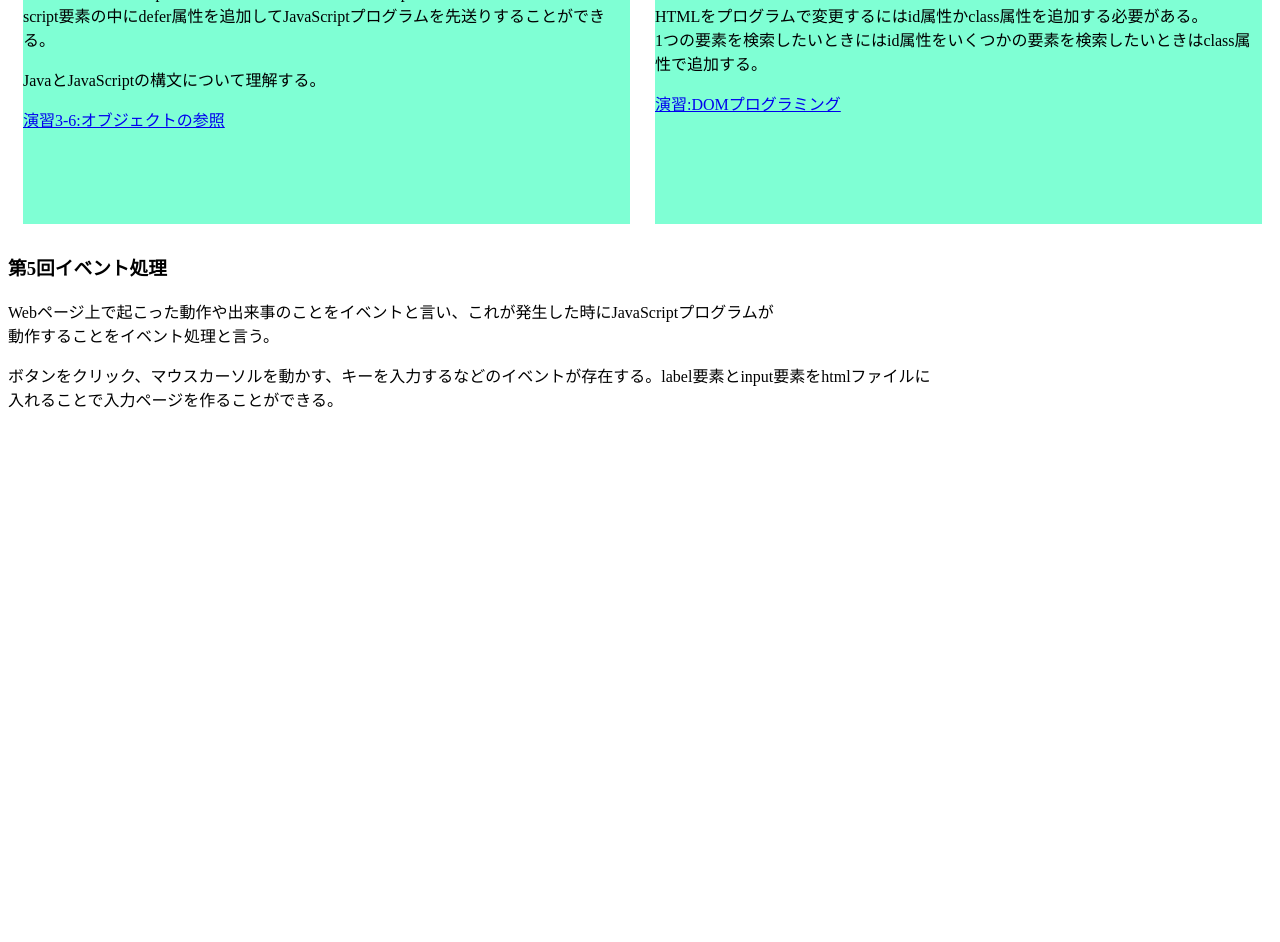
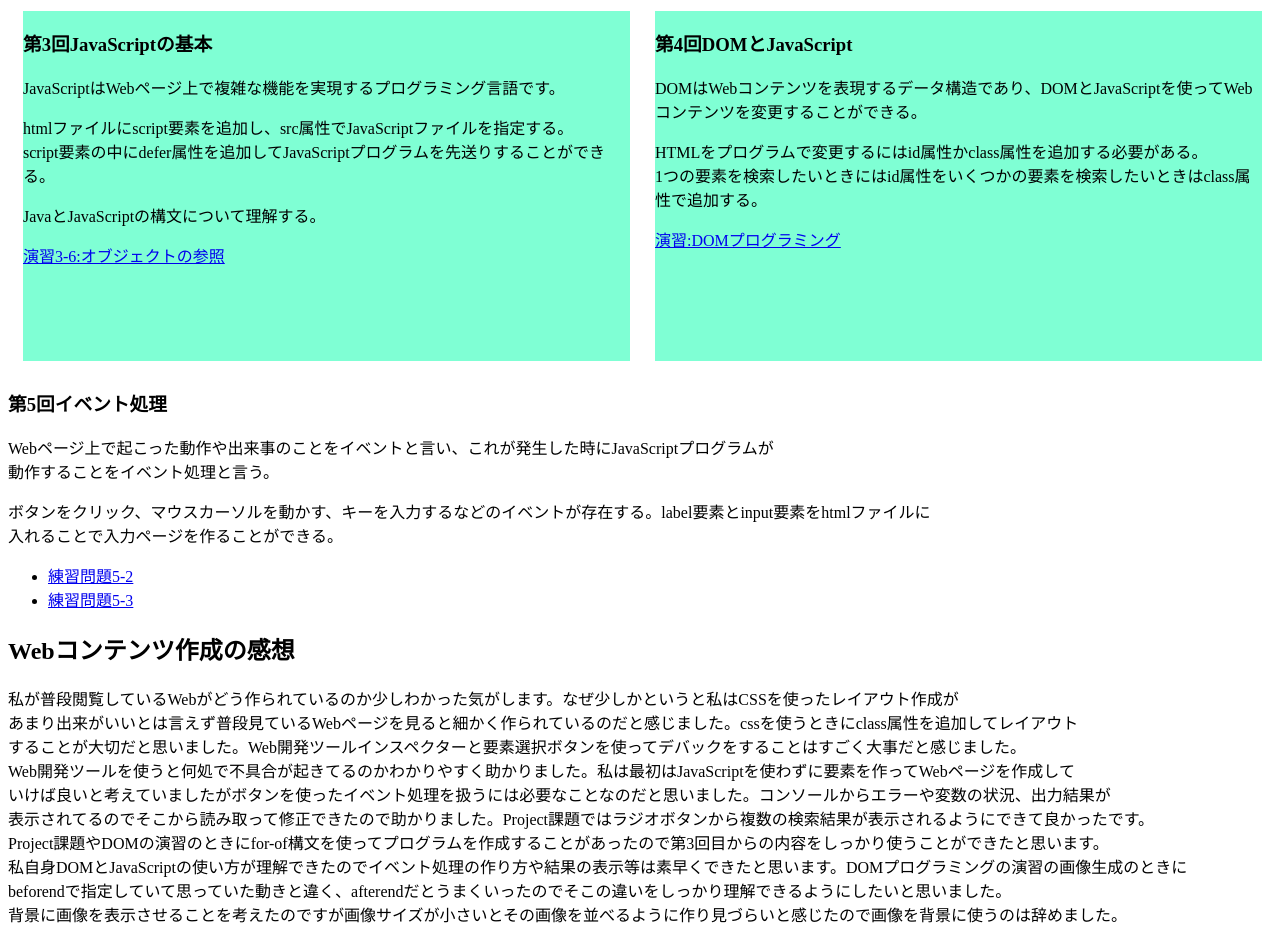
Before and after one commit to G285052022/medialabo, a plain HTML site: page index.html in a window 1280 px wide. Shown: the part 1492-2434 px from the top of the page. Before the commit the page ends 1919 px from the top, so only its background shows below. Drawn offline with Linux system fonts and the light colour scheme.

Commit message:
第6回宿題

```diff
--- a/index.html
+++ b/index.html
@@ -26,7 +26,12 @@
     <p> 予想のメッセージをコンソールからHTMLで出力するようにhanteiメソッドの中身を修正する。</p>
     <p>今の状態だと、hanteiメソッドを4回実行し上書きされるため4回目の結果が表示される。<br>
     hanteiメソッドを4回から1回に減らし予想の結果を表示するようにする。</p>
-    <a href="kazuate.html" target="_blank" >数当てゲーム</a>
+    <h3>第5回目の実施内容</h3>
+    <p>Kazuate.htmlにボタンを配置する。ボタンをクリックするとhantei()を呼び出すようにする。<br>
+      回答ボタンを押すと正解判定の結果とカウントされた回答回数が表示される。3回間違えると答えが表示され<br>
+      4回以上答えるとゲームが終了していると表示される
+    </p>
+    <a href="kazuate.html" target="_blank" >数当てゲームのリンク先</a>
     <h2 class="jikken">毎回の実験で作成したページ</h2>
 
     <div id="zentai">
@@ -78,5 +83,22 @@
     <p>ボタンをクリック、マウスカーソルを動かす、キーを入力するなどのイベントが存在する。label要素とinput要素をhtmlファイルに<br>
       入れることで入力ページを作ることができる。<br>
     </p>
+    <ul>
+    <li><a href="practice-event/event-intro.html" target="_blank"> 練習問題5-2</a></li>
+    <li><a href="practice-event/event-list.html" target="_blank"> 練習問題5-3</a></li>
+    </ul>
+
+    <h2 class="kanso">Webコンテンツ作成の感想</h2>
+    <p>私が普段閲覧しているWebがどう作られているのか少しわかった気がします。なぜ少しかというと私はCSSを使ったレイアウト作成が<br>
+    あまり出来がいいとは言えず普段見ているWebページを見ると細かく作られているのだと感じました。cssを使うときにclass属性を追加してレイアウト
+    <br>することが大切だと思いました。Web開発ツールインスペクターと要素選択ボタンを使ってデバックをすることはすごく大事だと感じました。<br>
+    Web開発ツールを使うと何処で不具合が起きてるのかわかりやすく助かりました。私は最初はJavaScriptを使わずに要素を作ってWebページを作成して<br>
+    いけば良いと考えていましたがボタンを使ったイベント処理を扱うには必要なことなのだと思いました。コンソールからエラーや変数の状況、出力結果が<br>
+    表示されてるのでそこから読み取って修正できたので助かりました。Project課題ではラジオボタンから複数の検索結果が表示されるようにできて良かったです。<br>
+    Project課題やDOMの演習のときにfor-of構文を使ってプログラムを作成することがあったので第3回目からの内容をしっかり使うことができたと思います。<br>
+    私自身DOMとJavaScriptの使い方が理解できたのでイベント処理の作り方や結果の表示等は素早くできたと思います。DOMプログラミングの演習の画像生成のときに<br>
+    beforendで指定していて思っていた動きと違く、afterendだとうまくいったのでそこの違いをしっかり理解できるようにしたいと思いました。
+    <br>背景に画像を表示させることを考えたのですが画像サイズが小さいとその画像を並べるように作り見づらいと感じたので画像を背景に使うのは辞めました。
+    </p>
   </body>
 </html>
```
Also changed, not shown: 1 other file.
